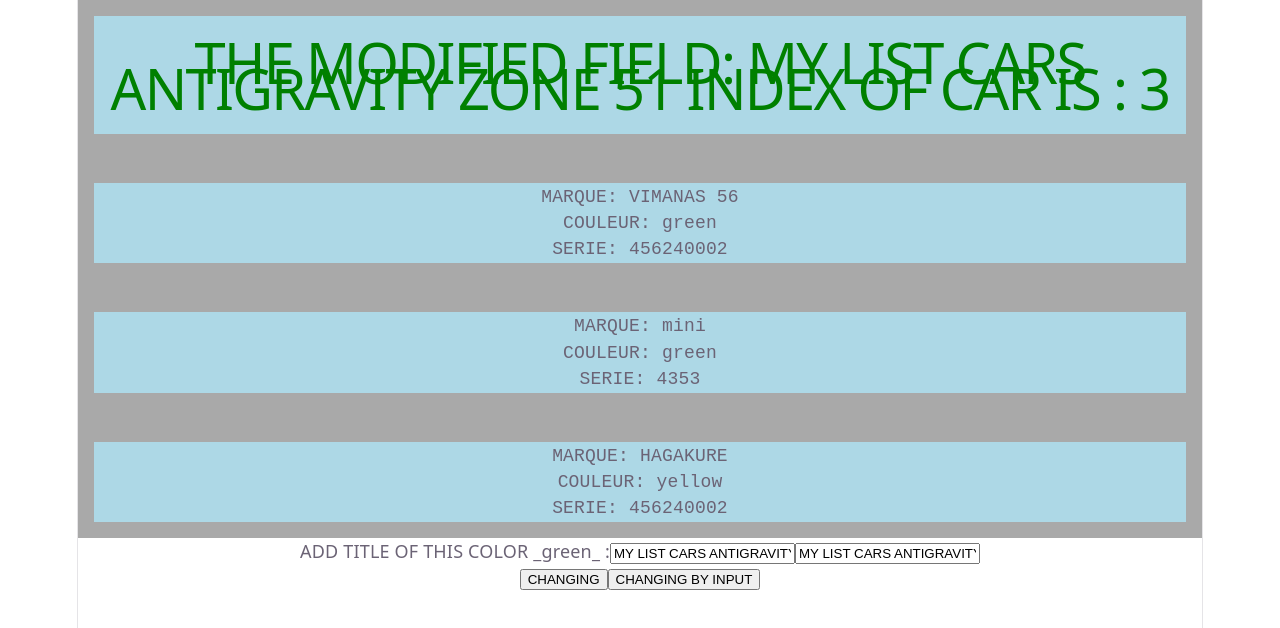
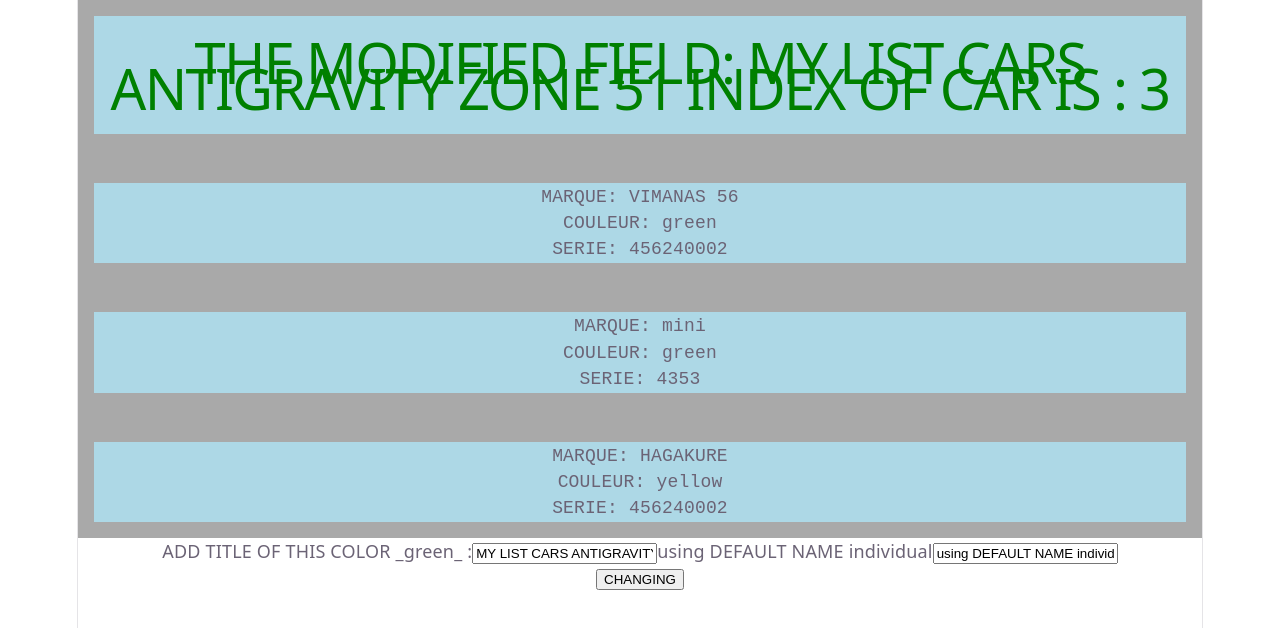
Before and after one commit to daversa-nicolas/pw4-vite, a React (Vite) app: page / in a window 1280 px wide. Shown: the top 628 px of the page. Built offline with nearby package versions, Linux system fonts and the light colour scheme.

Commit message:
function-to-mofify-states-event-changing-changing-state-and-output-in-label

```diff
--- a/src/App.tsx
+++ b/src/App.tsx
@@ -9,6 +9,7 @@ type AppProps = Record<string, never>;
 
 interface AppState {
     myCar1: titleProps;
+    name: string;
 }
 
 class App extends Component <AppProps, AppState> {
@@ -21,25 +22,29 @@ class App extends Component <AppProps, AppState> {
         // passer par la méthode setState() car cette dernière
         // est strictement interdite dans le constructor().
         this.state =   {
+
             myCar1: {
                 title: "MY LIST CARS ANTIGRAVITY ZONE 51",
                 color: "green",
                 indexOfCars: 3
-            }
+            },
+
+            name: "using DEFAULT NAME individual"
+
         }
 
     }
 
 
     // HORS CONTRUCTOR fonction avec event that modify STATE of interely object
-    onClickIncreasing =
+    onClickIncreasingTs =
         (e: React.MouseEvent<HTMLButtonElement>) => {
             alert("CLICKED");
             console.log(e.currentTarget.value);
             this.setState({
 
                 myCar1: {
-                    title: "MODIFIED TITLE",
+                    title: "USING INCREASINT BUTTOM",
                     color: "red",
                     indexOfCars: this.state.myCar1.indexOfCars+1
                 }
@@ -47,7 +52,29 @@ class App extends Component <AppProps, AppState> {
             })
         }
 
-        onClickIncByPara=(e) => {
+// CHANGING IN REACTIVE MODE
+    onChangeSetInputTs=
+        (e: React.ChangeEvent<HTMLInputElement>) => {
+
+        // alert("NO CLIKEDBY INPUT");
+        console.log(e.currentTarget.value);
+
+        this.setState({
+
+            myCar1: {
+                title: "USED CHANGE REACT",
+                color: "red",
+                indexOfCars: this.state.myCar1.indexOfCars+1
+            },
+
+            name: e.currentTarget.value
+
+        })
+    }
+
+    /*
+
+    onClickIncByParamTs=(name) => {
         alert("CLICKED BY INPUT");
         console.log(e.target.value);
         this.setState({
@@ -61,9 +88,11 @@ class App extends Component <AppProps, AppState> {
         })
     }
 
+*/
 
     render(){
         const {title, color} = this.state.myCar1;
+        const {name} = this.state;
         return (
             <div className={parentElement}>
 
@@ -71,21 +100,37 @@ class App extends Component <AppProps, AppState> {
                         color= {color}
                         indexOfCars={this.state.myCar1.indexOfCars}/>
                 <div>
+                    <form>
                         <label htmlFor="fname">ADD TITLE OF THIS COLOR _{color}_ :</label>
+
                         <input type="text" id="fname" name="fname" value={this.state.myCar1.title}/>
-                    <input type="text" id="fname" name="fname"
-                           onChange = { this.onClickIncByPara}
-                           value={this.state.myCar1.title }/>
+
+                        <label htmlFor="fname">{name}</label>
+
+                        <input type="text"
+                               value={name}
+                               onChange={this.onChangeSetInputTs}
+                        />
+
+
+                        {/*<input type="text" id="fname" name="fname"
+                               onChange = { this.onClickIncByParamTs}
+                               value={this.state.myCar1.title }/>*/}
 
                         <div>
-                        <button onClick={this.onClickIncreasing} value="click">
+
+                            <button onClick={this.onClickIncreasingTs} value="click">
                                 CHANGING
                             </button>
-                        <button onClick={ ()=>this.onClickIncByPara("this id dummy INPUT OK")} value="click">
+
+{/*
+                            <button onClick={ ()=>this.onClickIncByParamTs("this id dummy INPUT OK")} value="click">
                                 CHANGING BY INPUT
                             </button>
+*/}
+
                         </div>
-
+                    </form>
                 </div>
 
             </div>
```
Lines whose indentation alone changed are shown as unchanged.
